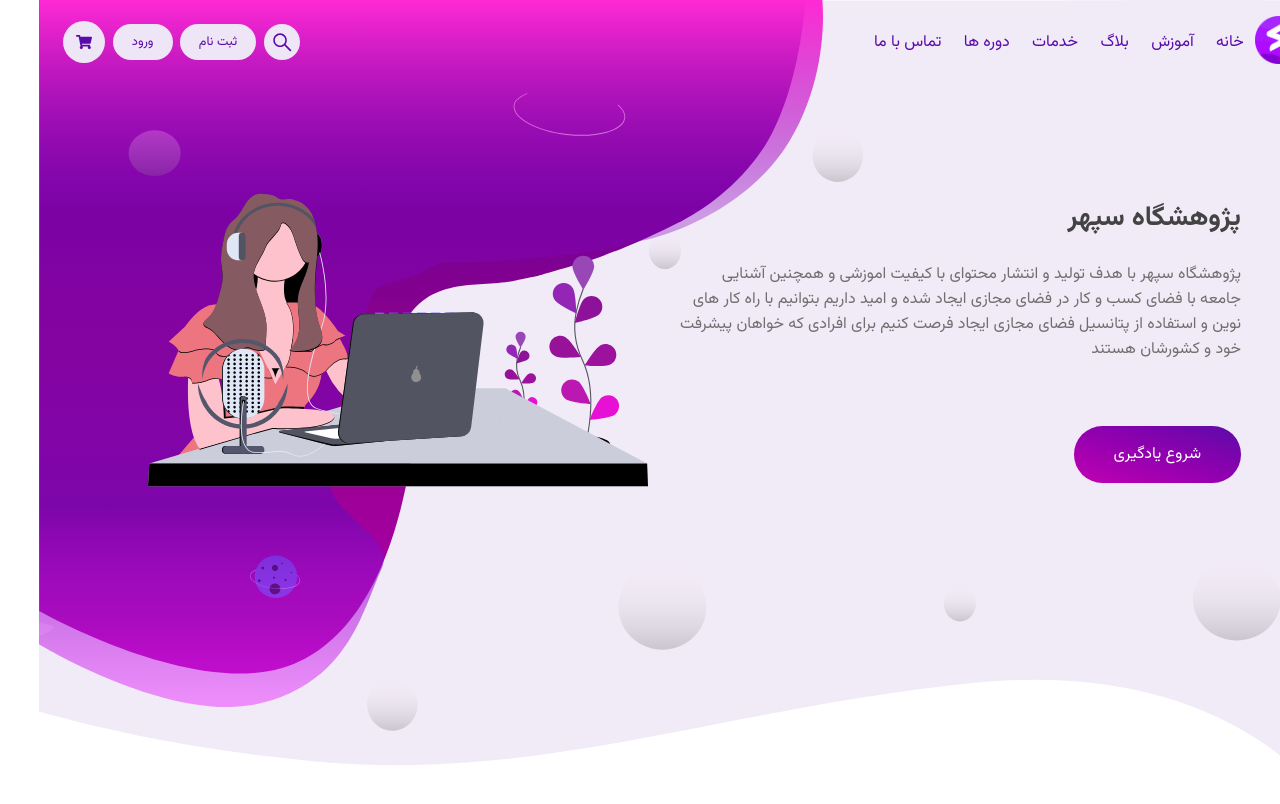
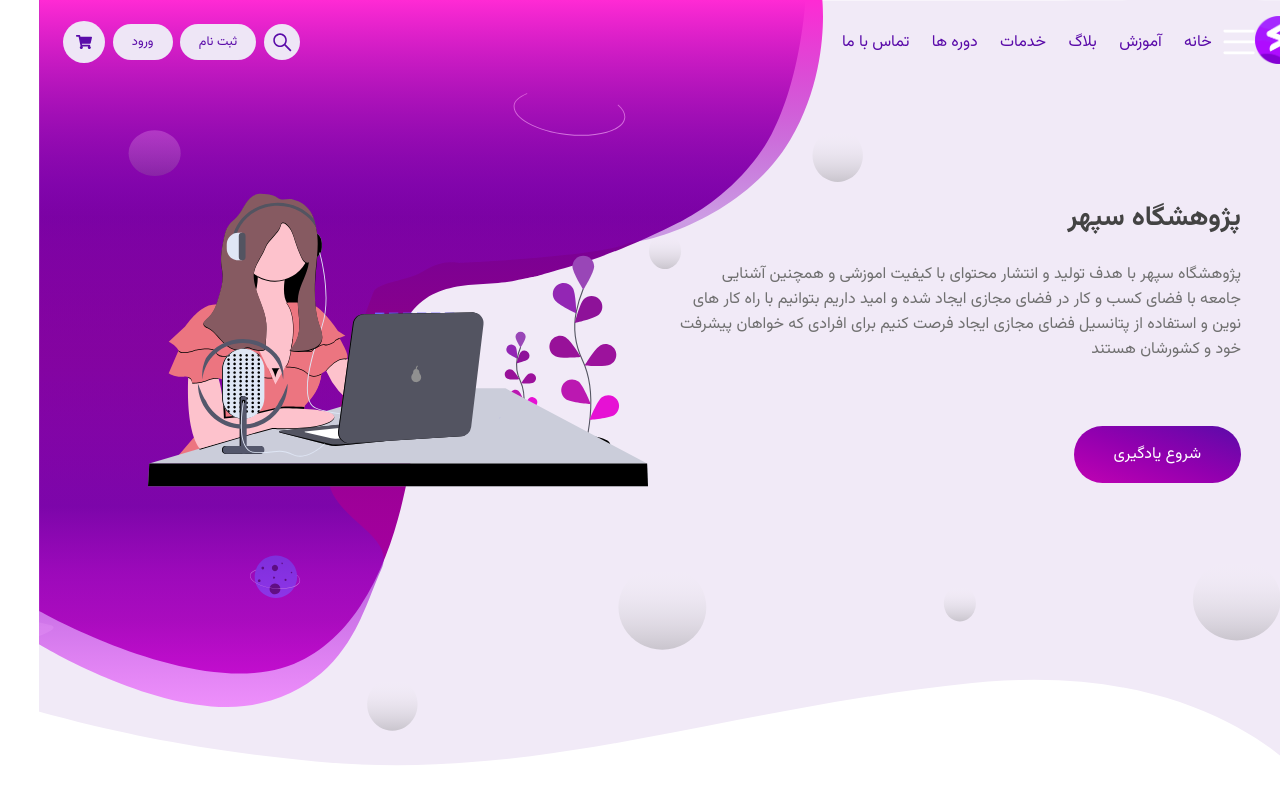
Before and after one commit to alimooo1/Sadrun_Project, a React (Vite) app in the folder sadrun-project/: page /landing in a window 1280 px wide. Shown: the top 804 px of the page. Built offline with nearby package versions, Linux system fonts and the light colour scheme.

Commit message:
delete display none from navIcons

```diff
--- a/sadrun-project/src/components/LandingPage/LandingNav/LandingNav.module.scss
+++ b/sadrun-project/src/components/LandingPage/LandingNav/LandingNav.module.scss
@@ -47,9 +47,6 @@ nav {
   cursor: pointer;
   @include size(2rem, 2rem);
   @include typography($primary-font-family, 2rem, #fff);
-  @include min-width($breakpoint:medium) {
-    display: none;
-  }
 }
 
 .navigationItems {
```
